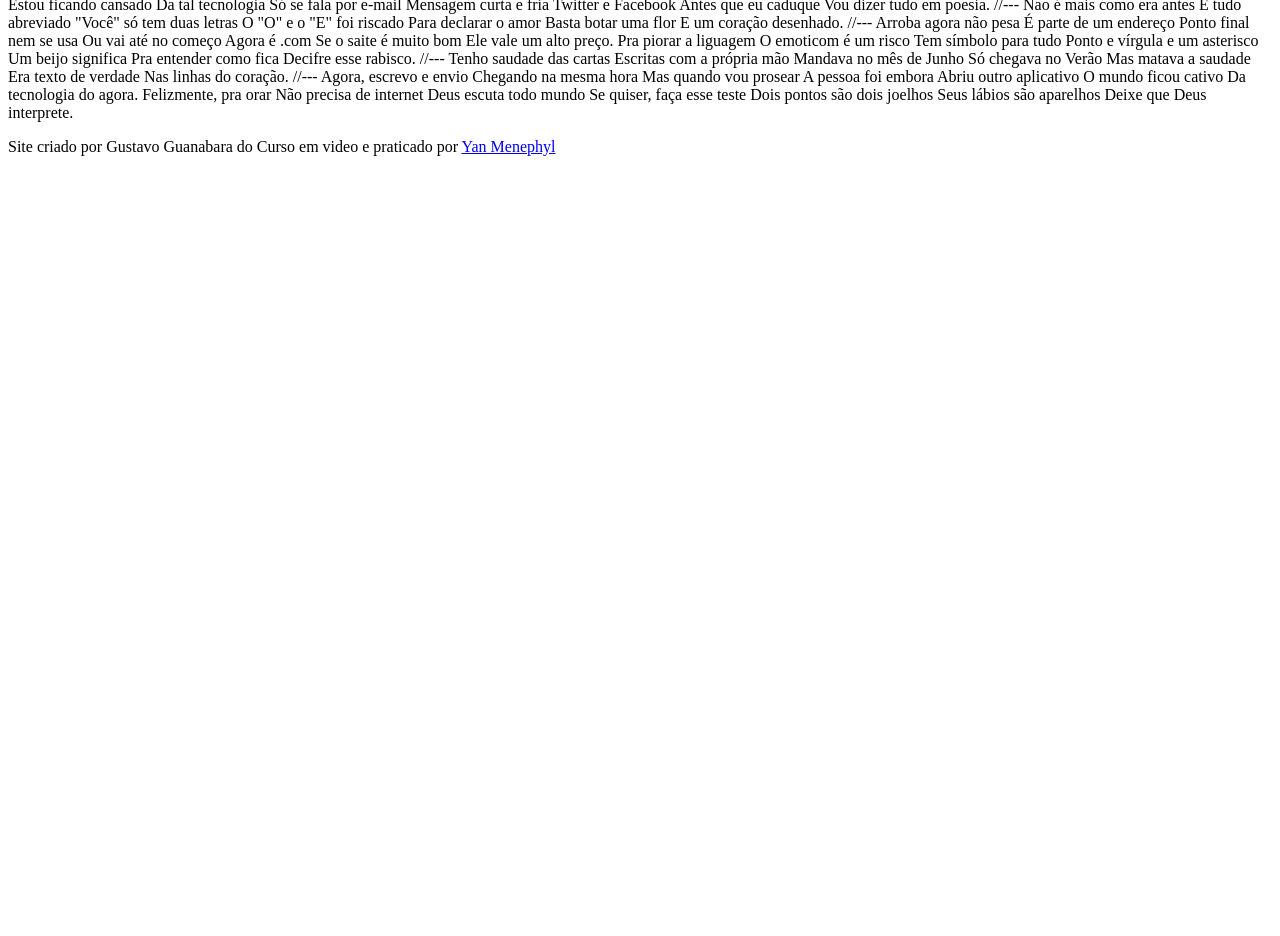
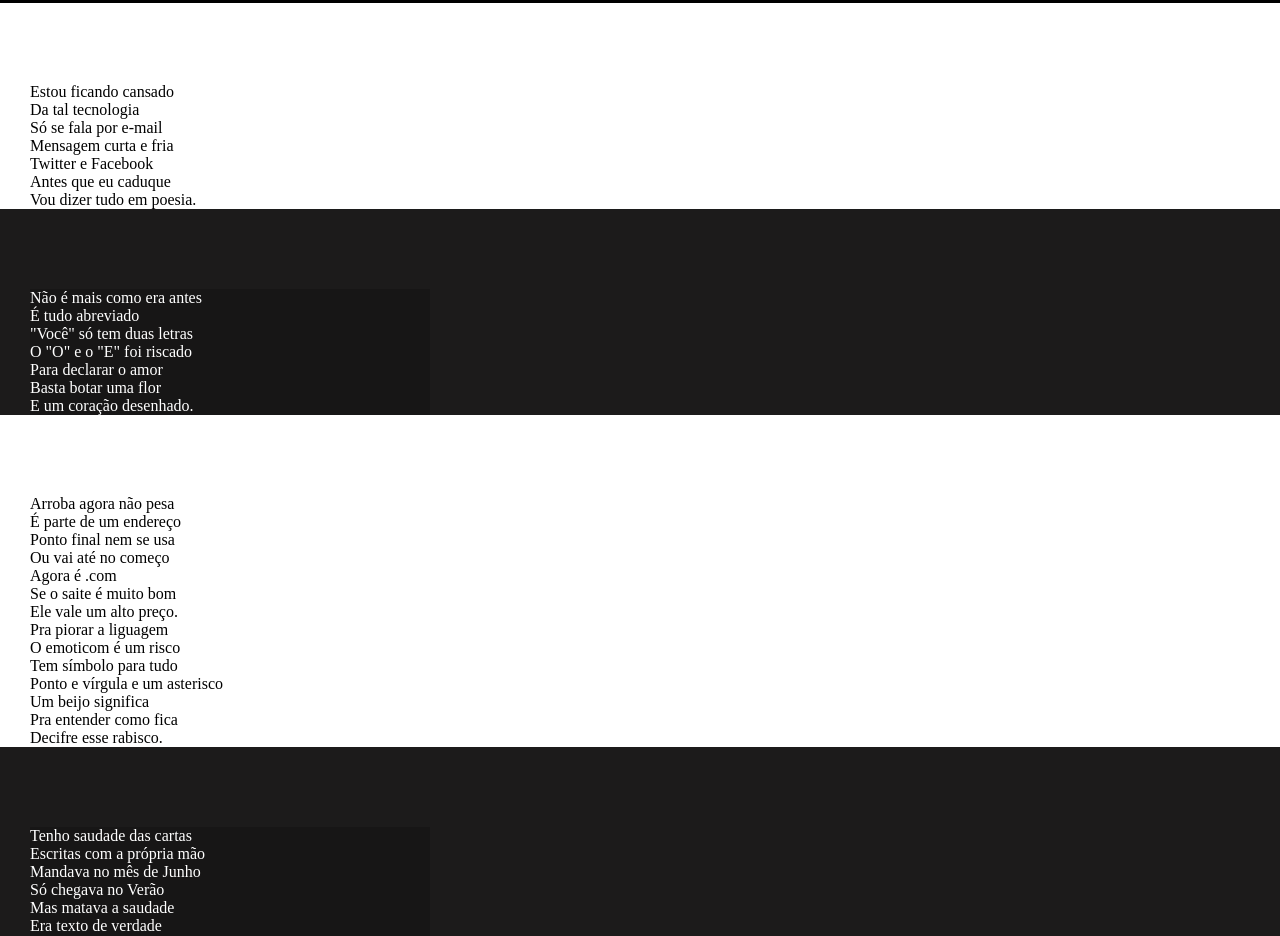
Before and after one commit to Menephyl/html-css, a plain HTML site: page desafios/D12/projeto-cordel.html in a window 1280 px wide. Shown: the part 102-1038 px from the top of the page. Before the commit the page ends 800 px from the top, so only its background shows below. Drawn offline with Linux system fonts and the light colour scheme.

Commit message:
atualizei estilos dos textos

```diff
--- /dev/null
+++ b/desafios/D12/estilo/style.css
@@ -0,0 +1,58 @@
+@charset "utf-8"; /*declaração inical da folha de estilo, não esquecer novamente de indicar utf-8 entre aspas duplas. */
+
+*{
+    margin: 0px;
+    padding: 0px;
+} /*configurações gerais para resetar todos os elementos para configuração durante o desenvolvimento do site, seção por seção*/
+html, body{
+   min-height: 100vh; /*Tamanho mínimo do meu html e body é 100% da viewport height(" altura espessura")*/
+    background-color: darkgray;
+}
+header{
+background-color: black;
+color: white;
+text-align: center;
+}/*configurando estilo do cabeçalho da página*/
+header > h1{
+    padding-top: 50px; /*(espaçamento superior em relação ao cabeçalho)*/
+    text-decoration: small-caps ;/*tranformando o texto de h1 em todas maiúsculas, e as letras inicias das palavras maiores que o restante das outras letras*/
+}
+header > p{
+    padding-bottom: 50px;/*configuração do espaçamento inferior ao cabeçalho */
+}
+header  a, footer a{
+    color: white;
+    text-decoration: none;
+    font-weight: bolder;
+} /*configuração do link, cor do mesmo e o seu peso em negrito*/
+
+header a:hover, footer a:hover{
+text-decoration: underline;
+}/*configuração ao passar com o mouse sobre o link. Ao passar, ficará sublinhado*/
+
+section{
+    padding-top: 10vh;/*espaçamento superior 10% da altura da tela*/
+    padding-bottom: 10vh/*configuração para as sections como um todo*/
+    line-height: 2em; /*espaçamento entre as linhas*/
+    padding-left: 30px; /*colocando texto da seleção mais afastado da borda esquerda*/
+}
+section.normal{
+background-color: white;
+color: black;
+}/*configuração da seção normal*/
+
+section.imagem{
+background-color: rgb(28, 27, 27);
+color: white;
+}/*configuração da seção imagem*/
+section.imagem > p{
+    width: 400px;
+    background-color: rgb(23, 22, 22);/*configurando a area do texto ( interna do section*/
+}
+footer{
+    color: rgb(238, 227, 15);
+   background-color:black;
+   text-align: center;
+   padding: 10px;
+
+}
--- a/desafios/D12/projeto-cordel.html
+++ b/desafios/D12/projeto-cordel.html
@@ -5,6 +5,7 @@
     <meta http-equiv="X-UA-Compatible" content="IE=edge">
     <meta name="viewport" content="width=device-width, initial-scale=1.0">
     <title>Cordel</title>
+    <link rel="stylesheet" href="estilo/style.css"><!--Criação da pasta e da folha de estilo da página cordel-->
 <!--Nesse desafio, vamos transformar uma
 poesia em um site, incluindo efeitos de
 parallax nas imagens aplicadas ao fundo
@@ -39,69 +40,89 @@ vídeo passo-a-passo-->
                 Por <a href="https://www.recantodasletras.com.br/poesias/3186743" target="_blank">Milton Duarte</a>
         </header><!--Inserção de cabeçalho com link a ser acessado.-->
 
-    Estou ficando cansado
-    Da tal tecnologia
-    Só se fala por e-mail
-    Mensagem curta e fria
-    Twitter e Facebook
-    Antes que eu caduque
-    Vou dizer tudo em poesia.
+    <section class="normal">
 
-    //---
+        <p>
+            Estou ficando cansado<br>
+            Da tal tecnologia<br>
+            Só se fala por e-mail<br>
+            Mensagem curta e fria<br>
+            Twitter e Facebook<br>
+            Antes que eu caduque<br>
+            Vou dizer tudo em poesia.<br>
+        </p>
 
-    Não é mais como era antes
-    É tudo abreviado
-    "Você" só tem duas letras
-    O "O" e o "E" foi riscado
-    Para declarar o amor
-    Basta botar uma flor
-    E um coração desenhado.
+    </section>
 
-    //---
 
-    Arroba agora não pesa
-    É parte de um endereço
-    Ponto final nem se usa
-    Ou vai até no começo
-    Agora é .com
-    Se o saite é muito bom
-    Ele vale um alto preço.
 
-    Pra piorar a liguagem
-    O emoticom é um risco
-    Tem símbolo para tudo
-    Ponto e vírgula e um asterisco
-    Um beijo significa
-    Pra entender como fica
-    Decifre esse rabisco.
+    <section class="imagem">
+        <p>
+            Não é mais como era antes<br>
+            É tudo abreviado<br>
+            "Você" só tem duas letras<br>
+            O "O" e o "E" foi riscado<br>
+            Para declarar o amor<br>
+            Basta botar uma flor<br>
+            E um coração desenhado.<br>
 
-    //---
+        </p>
+    </section><!--representa uma seção genérica contida em um documento HTML, geralmente com um título, quando não existir um elemento semântico mais específico para representá-lo.-->
 
-    Tenho saudade das cartas
-    Escritas com a própria mão
-    Mandava no mês de Junho
-    Só chegava no Verão
-    Mas matava a saudade
-    Era texto de verdade
-    Nas linhas do coração.
+    <section class="normal"> <!-- configurando a classe das seções -->
+        <p>
+            Arroba agora não pesa<br>
+            É parte de um endereço<br>
+            Ponto final nem se usa<br>
+            Ou vai até no começo<br>
+            Agora é .com<br>
+            Se o saite é muito bom<br>
+            Ele vale um alto preço.<br>
+            Pra piorar a liguagem<br>
+            O emoticom é um risco<br>
+            Tem símbolo para tudo<br>
+            Ponto e vírgula e um asterisco<br>
+            Um beijo significa<br>
+            Pra entender como fica<br>
+            Decifre esse rabisco.<br>
+        </p>
 
-    //---
+    </section>
 
-    Agora, escrevo e envio
-    Chegando na mesma hora
-    Mas quando vou prosear
-    A pessoa foi embora
-    Abriu outro aplicativo
-    O mundo ficou cativo
-    Da tecnologia do agora.
 
-    Felizmente, pra orar
-    Não precisa de internet
-    Deus escuta todo mundo
-    Se quiser, faça esse teste
-    Dois pontos são dois joelhos
-    Seus lábios são aparelhos
-    Deixe que Deus interprete.
+<section class="imagem">
+    <p>
+
+            Tenho saudade das cartas<br>
+            Escritas com a própria mão<br>
+            Mandava no mês de Junho<br>
+            Só chegava no Verão<br>
+            Mas matava a saudade<br>
+            Era texto de verdade<br>
+            Nas linhas do coração.<br>
+    </p>
+
+</section>
+
+    <section>
+        <p>
+            Agora, escrevo e envio<br>
+            Chegando na mesma hora<br>
+            Mas quando vou prosear<br>
+            A pessoa foi embora<br>
+            Abriu outro aplicativo<br>
+            O mundo ficou cativo<br>
+            Da tecnologia do agora.<br>
+            Felizmente, pra orar<br>
+            Não precisa de internet<br>
+            Deus escuta todo mundo<br>
+            Se quiser, faça esse teste<br>
+            Dois pontos são dois joelhos<br>
+            Seus lábios são aparelhos<br>
+            Deixe que Deus interprete.<br>
+        </p>
+
+    </section>
     <footer>
         <p>Site criado por Gustavo Guanabara do Curso em video e praticado por <a href="https://menephyl.github.io" target="_blank">Yan Menephyl</a> </p><!--Declaração do projetista para reserva de direitos autorais-->
     </footer>
```
